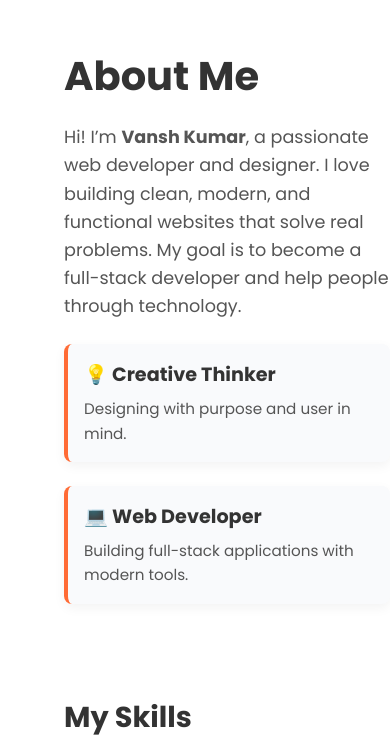
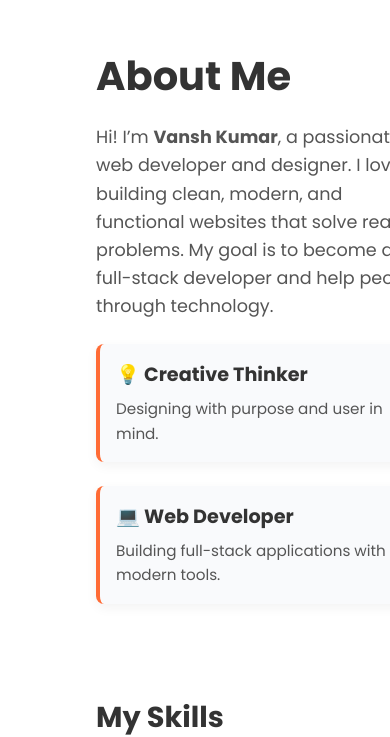
Before and after one commit to vansh-222/My-portfolio, a React (Create React App) app: page / in a window 390 px wide. Shown: the part 775-1512 px from the top of the page. Built offline with nearby package versions, Linux system fonts and the light colour scheme.

Commit message:
Updated styling and fixed responsiveness

```diff
--- a/src/App.css
+++ b/src/App.css
@@ -9,8 +9,8 @@ body {
   width: 100%;
   max-width: 1200px;
   margin: 0 auto;
-  padding-left: 2rem; /* Add left padding */
-  padding-right: 2rem; /* Add right padding */
+  padding-left: 4rem;
+  padding-right: 4rem;
 }
 
 /* Navbar */
```
